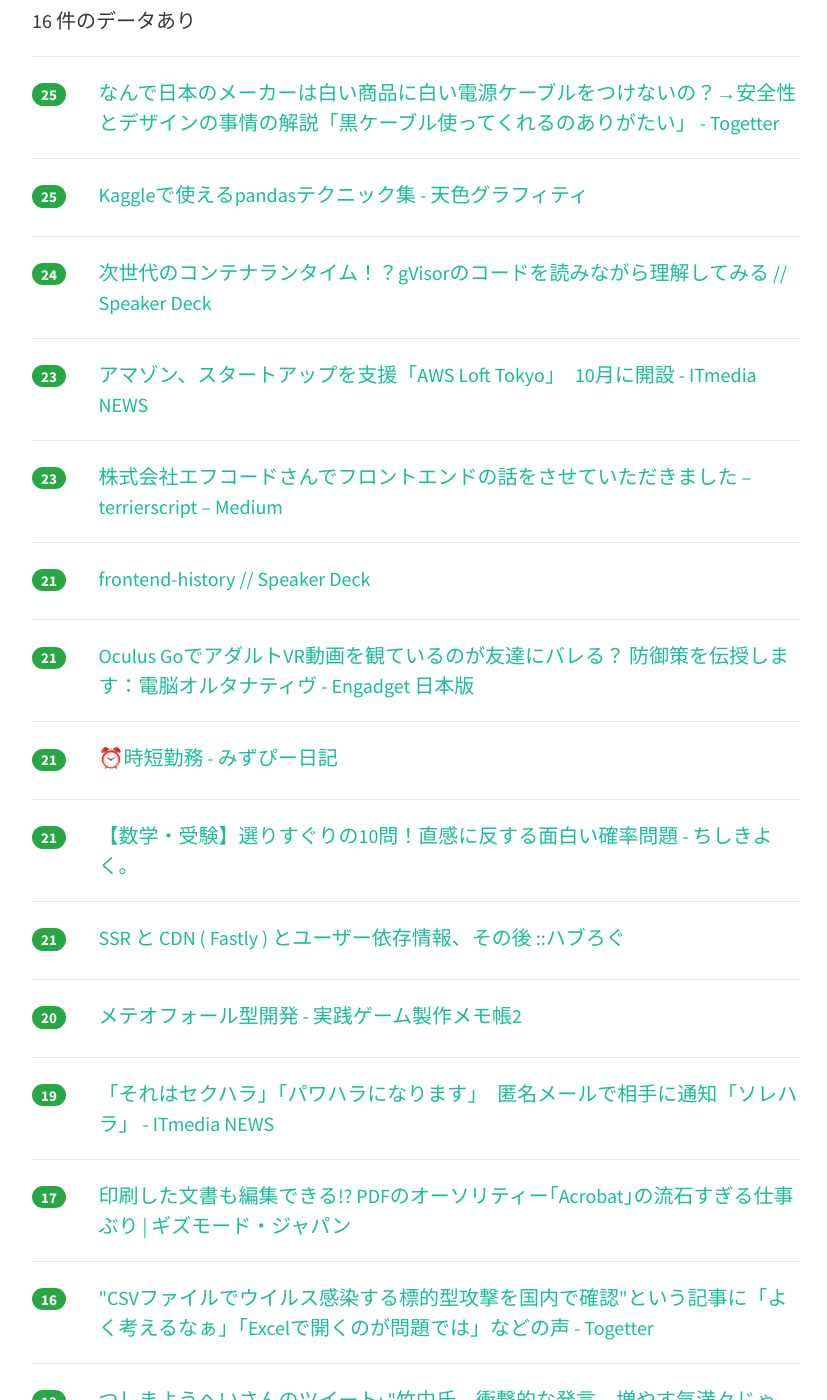
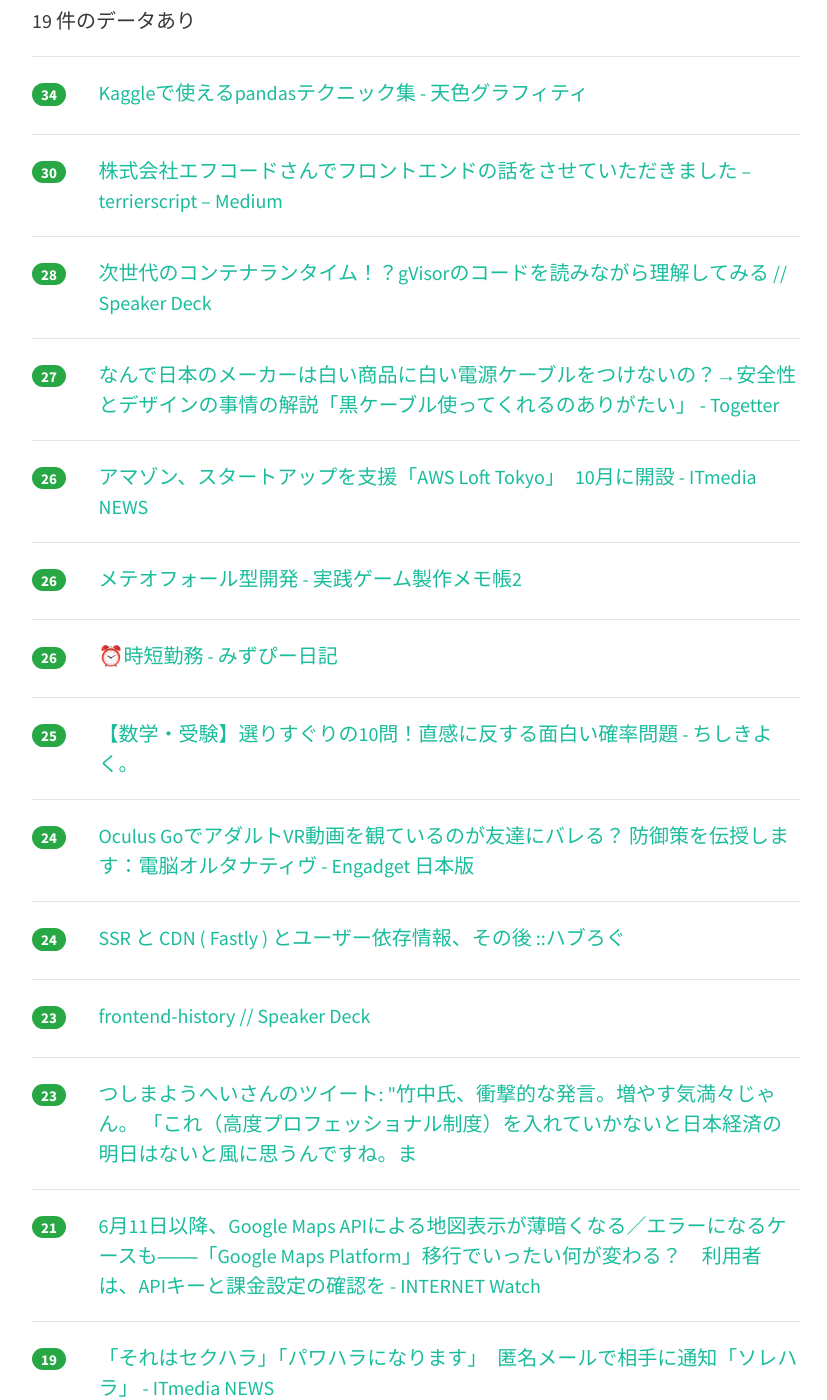
Before and after one commit to yatta47/hatena-matome-site, a Jekyll site: the page built from _posts/2018-05-31-hatena.md, in a window 1280 px wide and 1400 px high, scrolled down 317 px. Shown: the whole window, without its empty margins (224-1051 px from the left). Built offline with Jekyll 4.4.1, drawn with Linux system fonts in a browser that asks for light colours; nearby versions of some CDN libraries; some of the changed text lies outside the part shown.

Commit message:
Updated 2018-05-31

```diff
--- a/_posts/2018-05-31-hatena.md
+++ b/_posts/2018-05-31-hatena.md
@@ -1,64 +1,74 @@
 ---
 layout: post
 title:  "2018-05-31 はてぶIT"
-date:   2018-05-31 08:01:46
+date:   2018-05-31 09:03:09
 tags: [it-hotentry]
 ---
-16 件のデータあり
+19 件のデータあり
 
 <hr><div class="row">
-<div class="col-1"><span class="badge badge-pill badge-success h2">25</span></div>
+<div class="col-1"><span class="badge badge-pill badge-success h2">34</span></div>
+<div class="col-11"><a href='https://amalog.hateblo.jp/entry/kaggle-pandas-tips' target='_blank'>Kaggleで使えるpandasテクニック集 - 天色グラフィティ</a></div>
+</div>
+<hr>
+<div class="row">
+<div class="col-1"><span class="badge badge-pill badge-success h2">30</span></div>
+<div class="col-11"><a href='https://medium.com/@terrierscript/8a502220ce48' target='_blank'>株式会社エフコードさんでフロントエンドの話をさせていただきました – terrierscript – Medium</a></div>
+</div>
+<hr>
+<div class="row">
+<div class="col-1"><span class="badge badge-pill badge-success h2">28</span></div>
+<div class="col-11"><a href='https://speakerdeck.com/niconegoto/ci-shi-dai-falsekontenarantaimu-gvisorfalsekodowodu-minagarali-jie-sitemiru' target='_blank'>次世代のコンテナランタイム！？gVisorのコードを読みながら理解してみる // Speaker Deck</a></div>
+</div>
+<hr>
+<div class="row">
+<div class="col-1"><span class="badge badge-pill badge-success h2">27</span></div>
 <div class="col-11"><a href='https://togetter.com/li/1232296' target='_blank'>なんで日本のメーカーは白い商品に白い電源ケーブルをつけないの？→安全性とデザインの事情の解説「黒ケーブル使ってくれるのありがたい」 - Togetter</a></div>
 </div>
 <hr>
 <div class="row">
+<div class="col-1"><span class="badge badge-pill badge-success h2">26</span></div>
+<div class="col-11"><a href='http://www.itmedia.co.jp/news/articles/1805/30/news087.html' target='_blank'>アマゾン、スタートアップを支援「AWS Loft Tokyo」　10月に開設 - ITmedia NEWS</a></div>
+</div>
+<hr>
+<div class="row">
+<div class="col-1"><span class="badge badge-pill badge-success h2">26</span></div>
+<div class="col-11"><a href='http://eiki.hatenablog.jp/entry/meteo_fall' target='_blank'>メテオフォール型開発 - 実践ゲーム製作メモ帳2</a></div>
+</div>
+<hr>
+<div class="row">
+<div class="col-1"><span class="badge badge-pill badge-success h2">26</span></div>
+<div class="col-11"><a href='https://mzp.hatenablog.com/entry/2018/05/30/225643' target='_blank'>⏰時短勤務 - みずぴー日記</a></div>
+</div>
+<hr>
+<div class="row">
 <div class="col-1"><span class="badge badge-pill badge-success h2">25</span></div>
-<div class="col-11"><a href='https://amalog.hateblo.jp/entry/kaggle-pandas-tips' target='_blank'>Kaggleで使えるpandasテクニック集 - 天色グラフィティ</a></div>
+<div class="col-11"><a href='http://www.chishikiyoku.com/entry/kakuritsu-mondai' target='_blank'>【数学・受験】選りすぐりの10問！直感に反する面白い確率問題 - ちしきよく。</a></div>
 </div>
 <hr>
 <div class="row">
 <div class="col-1"><span class="badge badge-pill badge-success h2">24</span></div>
-<div class="col-11"><a href='https://speakerdeck.com/niconegoto/ci-shi-dai-falsekontenarantaimu-gvisorfalsekodowodu-minagarali-jie-sitemiru' target='_blank'>次世代のコンテナランタイム！？gVisorのコードを読みながら理解してみる // Speaker Deck</a></div>
+<div class="col-11"><a href='https://japanese.engadget.com/2018/05/29/oculus-go-vr/' target='_blank'>Oculus GoでアダルトVR動画を観ているのが友達にバレる？ 防御策を伝授します：電脳オルタナティヴ - Engadget 日本版</a></div>
+</div>
+<hr>
+<div class="row">
+<div class="col-1"><span class="badge badge-pill badge-success h2">24</span></div>
+<div class="col-11"><a href='https://havelog.ayumusato.com/develop/others/e757-ssr_fastly_afternote.html' target='_blank'>SSR と CDN ( Fastly ) とユーザー依存情報、その後 ::ハブろぐ</a></div>
 </div>
 <hr>
 <div class="row">
 <div class="col-1"><span class="badge badge-pill badge-success h2">23</span></div>
-<div class="col-11"><a href='http://www.itmedia.co.jp/news/articles/1805/30/news087.html' target='_blank'>アマゾン、スタートアップを支援「AWS Loft Tokyo」　10月に開設 - ITmedia NEWS</a></div>
+<div class="col-11"><a href='https://speakerdeck.com/terrierscript/frontend-history' target='_blank'>frontend-history // Speaker Deck</a></div>
 </div>
 <hr>
 <div class="row">
 <div class="col-1"><span class="badge badge-pill badge-success h2">23</span></div>
-<div class="col-11"><a href='https://medium.com/@terrierscript/8a502220ce48' target='_blank'>株式会社エフコードさんでフロントエンドの話をさせていただきました – terrierscript – Medium</a></div>
+<div class="col-11"><a href='http://twitter.com/yohei_tsushima/status/1001818238194511874' target='_blank'>つしまようへいさんのツイート: "竹中氏、衝撃的な発言。増やす気満々じゃん。 「これ（高度プロフェッショナル制度）を入れていかないと日本経済の明日はないと風に思うんですね。ま</a></div>
 </div>
 <hr>
 <div class="row">
 <div class="col-1"><span class="badge badge-pill badge-success h2">21</span></div>
-<div class="col-11"><a href='https://speakerdeck.com/terrierscript/frontend-history' target='_blank'>frontend-history // Speaker Deck</a></div>
-</div>
-<hr>
-<div class="row">
-<div class="col-1"><span class="badge badge-pill badge-success h2">21</span></div>
-<div class="col-11"><a href='https://japanese.engadget.com/2018/05/29/oculus-go-vr/' target='_blank'>Oculus GoでアダルトVR動画を観ているのが友達にバレる？ 防御策を伝授します：電脳オルタナティヴ - Engadget 日本版</a></div>
-</div>
-<hr>
-<div class="row">
-<div class="col-1"><span class="badge badge-pill badge-success h2">21</span></div>
-<div class="col-11"><a href='https://mzp.hatenablog.com/entry/2018/05/30/225643' target='_blank'>⏰時短勤務 - みずぴー日記</a></div>
-</div>
-<hr>
-<div class="row">
-<div class="col-1"><span class="badge badge-pill badge-success h2">21</span></div>
-<div class="col-11"><a href='http://www.chishikiyoku.com/entry/kakuritsu-mondai' target='_blank'>【数学・受験】選りすぐりの10問！直感に反する面白い確率問題 - ちしきよく。</a></div>
-</div>
-<hr>
-<div class="row">
-<div class="col-1"><span class="badge badge-pill badge-success h2">21</span></div>
-<div class="col-11"><a href='https://havelog.ayumusato.com/develop/others/e757-ssr_fastly_afternote.html' target='_blank'>SSR と CDN ( Fastly ) とユーザー依存情報、その後 ::ハブろぐ</a></div>
-</div>
-<hr>
-<div class="row">
-<div class="col-1"><span class="badge badge-pill badge-success h2">20</span></div>
-<div class="col-11"><a href='http://eiki.hatenablog.jp/entry/meteo_fall' target='_blank'>メテオフォール型開発 - 実践ゲーム製作メモ帳2</a></div>
+<div class="col-11"><a href='https://internet.watch.impress.co.jp/docs/special/1124760.html' target='_blank'>6月11日以降、Google Maps APIによる地図表示が薄暗くなる／エラーになるケースも――「Google Maps Platform」移行でいったい何が変わる？　利用者は、APIキーと課金設定の確認を - INTERNET Watch</a></div>
 </div>
 <hr>
 <div class="row">
@@ -67,22 +77,27 @@ tags: [it-hotentry]
 </div>
 <hr>
 <div class="row">
-<div class="col-1"><span class="badge badge-pill badge-success h2">17</span></div>
+<div class="col-1"><span class="badge badge-pill badge-success h2">18</span></div>
 <div class="col-11"><a href='https://www.gizmodo.jp/2018/05/adobe-acrobat.html' target='_blank'>印刷した文書も編集できる!? PDFのオーソリティー｢Acrobat｣の流石すぎる仕事ぶり | ギズモード・ジャパン</a></div>
 </div>
 <hr>
 <div class="row">
-<div class="col-1"><span class="badge badge-pill badge-success h2">16</span></div>
+<div class="col-1"><span class="badge badge-pill badge-success h2">18</span></div>
 <div class="col-11"><a href='https://togetter.com/li/1232284' target='_blank'>"CSVファイルでウイルス感染する標的型攻撃を国内で確認"という記事に「よく考えるなぁ」「Excelで開くのが問題では」などの声 - Togetter</a></div>
 </div>
 <hr>
 <div class="row">
-<div class="col-1"><span class="badge badge-pill badge-success h2">13</span></div>
-<div class="col-11"><a href='http://twitter.com/yohei_tsushima/status/1001818238194511874' target='_blank'>つしまようへいさんのツイート: "竹中氏、衝撃的な発言。増やす気満々じゃん。 「これ（高度プロフェッショナル制度）を入れていかないと日本経済の明日はないと風に思うんですね。ま</a></div>
+<div class="col-1"><span class="badge badge-pill badge-success h2">17</span></div>
+<div class="col-11"><a href='https://www.asahi.com/articles/ASL5Z75D9L5ZUCVL029.html' target='_blank'>高校生クイズ参加希望者に「交際人数」質問　日テレ削除：朝日新聞デジタル</a></div>
 </div>
 <hr>
 <div class="row">
-<div class="col-1"><span class="badge badge-pill badge-success h2">13</span></div>
+<div class="col-1"><span class="badge badge-pill badge-success h2">15</span></div>
 <div class="col-11"><a href='http://skogaku.hatenablog.com/entry/2018/05/31/000250' target='_blank'>「就活やめないなら内定とかださないから」について考えてみた - 僕は就活を証明しようと思う。</a></div>
 </div>
 <hr>
+<div class="row">
+<div class="col-1"><span class="badge badge-pill badge-success h2">9</span></div>
+<div class="col-11"><a href='http://tech.speee.jp/entry/2018/05/30/232511' target='_blank'>RubyKaigi 2018 Official Pre Partyを開催しました！！！ - Speee DEVELOPER BLOG</a></div>
+</div>
+<hr>
```
